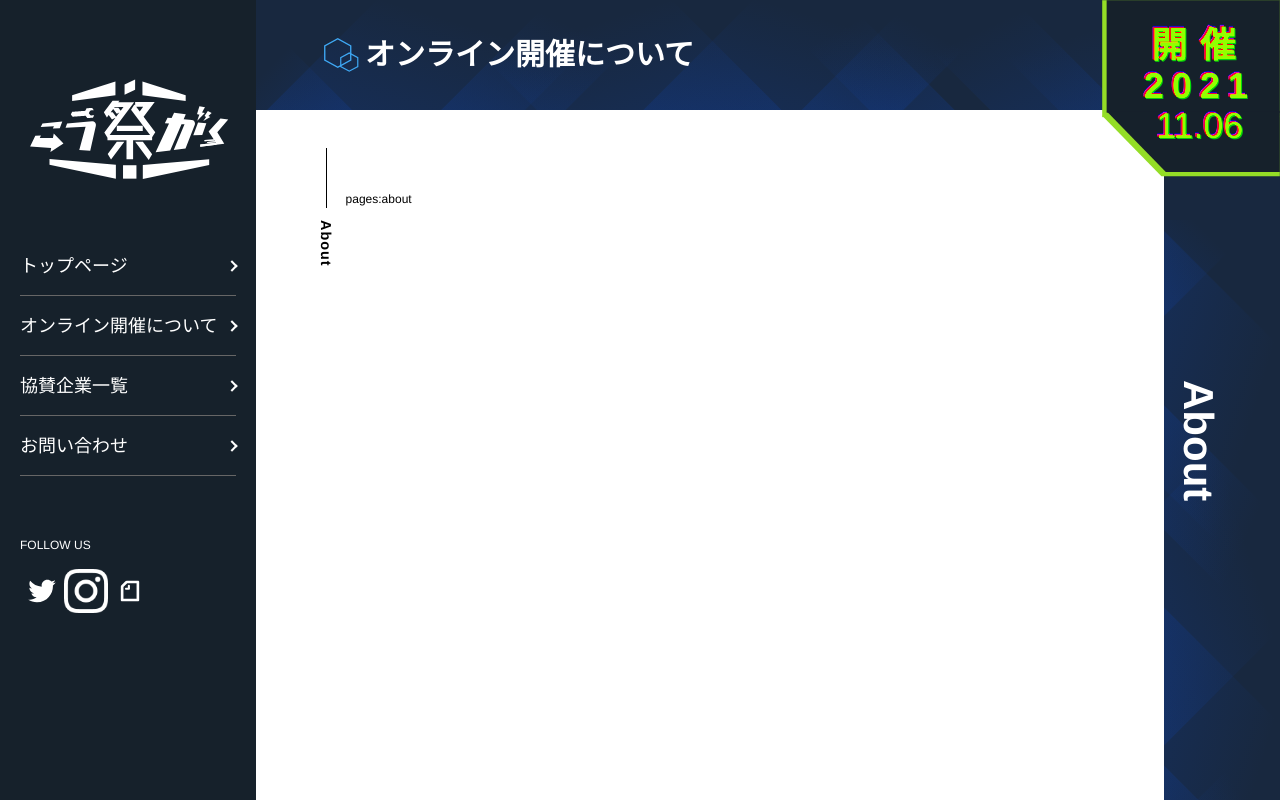
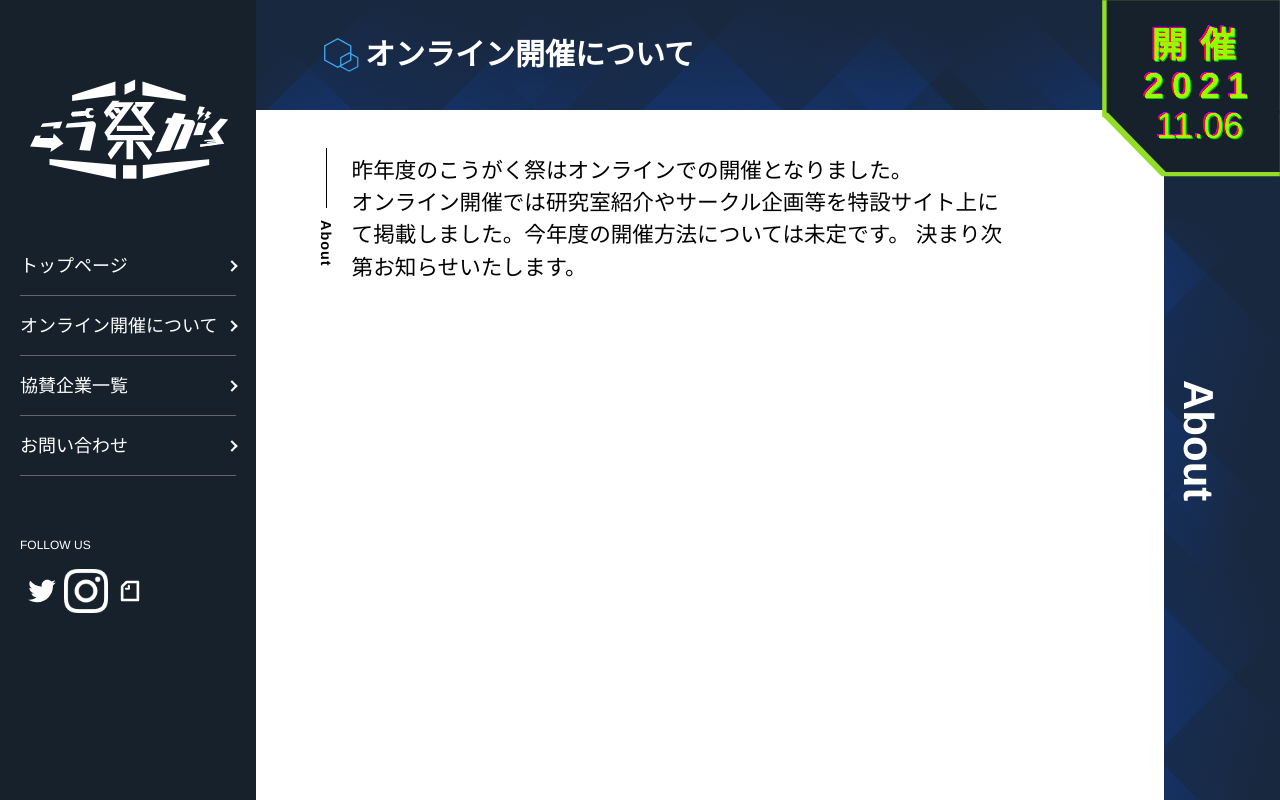
Before and after one commit to kougakusai/kougakusai-hp, a Next.js app: page /about in a window 1280 px wide. Shown: the top 800 px of the page. Built offline with nearby package versions, Linux system fonts and the light colour scheme.

Commit message:
#27 aboutページの作成

```diff
--- a/src/pages/about.tsx
+++ b/src/pages/about.tsx
@@ -8,9 +8,15 @@ export default function About() {
       <Head>
         <title>2020年こうがく祭公式HP | 茨城大学</title>
       </Head>
-      <main>
-        <p>pages:about</p>
-      </main>
+      <article className="relative top-[calc(-1.2rem-26px)] k-lg:top-[calc(-1.2rem-27px)]">
+        <p className="p-2 mb-[50px] text-[1.5rem] k-lg:text-[1.8rem]">
+          昨年度のこうがく祭はオンラインでの開催となりました。
+          <br />
+          オンライン開催では研究室紹介やサークル企画等を特設サイト上にて掲載しました。今年度の開催方法については未定です。
+          決まり次第お知らせいたします。
+          <br />
+        </p>
+      </article>
     </>
   );
 }
```
